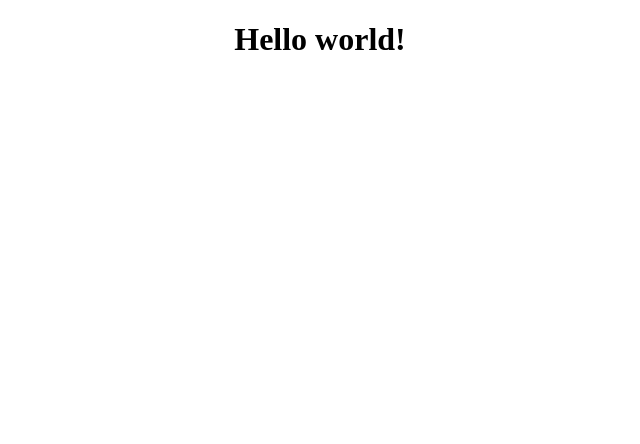
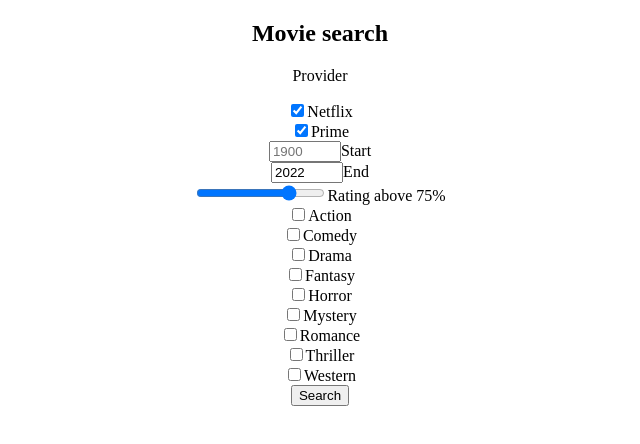
Before and after one commit to TKravel/movie-search-client, a React (Create React App) app: page / in a window 1280 px wide. Shown: the top 444 px of the page, without its empty margins (320-960 px from the left). Built offline with nearby package versions, Linux system fonts and the light colour scheme.

Commit message:
search form skeleton built

```diff
--- a/src/App.js
+++ b/src/App.js
@@ -1,9 +1,16 @@
+import { useEffect } from 'react';
 import './App.css';
+import { SearchBar } from './components/navbar/SearchBar';
 
 function App() {
+	useEffect(() => {
+		fetch('http://localhost:3001', {
+			method: 'GET',
+		});
+	}, []);
 	return (
 		<div className='App'>
-			<h1>Hello world!</h1>
+			<SearchBar />
 		</div>
 	);
 }
--- /dev/null
+++ b/src/components/navbar/Checkbox.jsx
@@ -0,0 +1,18 @@
+import React from 'react';
+
+export const Checkbox = ({ id, label, value, onChange }) => {
+	return (
+		<div>
+			<label htmlFor={id}>
+				<input
+					type='checkbox'
+					id={id}
+					name={id}
+					checked={value}
+					onChange={onChange}
+				/>
+				{label}
+			</label>
+		</div>
+	);
+};
--- /dev/null
+++ b/src/components/navbar/NumberInput.jsx
@@ -0,0 +1,19 @@
+import React from 'react';
+
+export const NumberInput = ({ id, label, min, max, value, onChange }) => {
+	return (
+		<label htmlFor='id'>
+			<input
+				id={id}
+				name={id}
+				type='number'
+				placeholder={min}
+				min={min}
+				max={max}
+				value={value}
+				onChange={onChange}
+			/>
+			{label}
+		</label>
+	);
+};
--- /dev/null
+++ b/src/components/navbar/RangeInput.jsx
@@ -0,0 +1,18 @@
+import React from 'react';
+
+export const RangeInput = ({ id, label, value, onChange }) => {
+	return (
+		<div>
+			<label htmlFor={id}>
+				<input
+					id={id}
+					name={id}
+					type='range'
+					value={value}
+					onChange={onChange}
+				/>
+				{label} <span> above {value}%</span>
+			</label>
+		</div>
+	);
+};
--- /dev/null
+++ b/src/components/navbar/SearchBar.jsx
@@ -0,0 +1,186 @@
+import React, { useState } from 'react';
+import { Button } from '../reusable/Button';
+import { Checkbox } from './Checkbox';
+import { NumberInput } from './NumberInput';
+import { RangeInput } from './RangeInput';
+
+export const SearchBar = () => {
+	const [checkboxes, setCheckboxes] = useState({
+		netflix: true,
+		prime: true,
+	});
+	const [startDate, setStartDate] = useState('');
+	const [dateRange, setDateRange] = useState({
+		startDate: '',
+		endDate: '2022',
+	});
+	const [rating, setRating] = useState(75);
+	const [genreSelection, setGenreSelection] = useState({
+		action: false,
+		comedy: false,
+		drama: false,
+		fantasy: false,
+		horror: false,
+		mystery: false,
+		romance: false,
+		thriller: false,
+		western: false,
+	});
+
+	const handleCheckboxes = (e) => {
+		const box = e.target.id;
+		const value = e.target.checked;
+		console.log('clicked');
+		setCheckboxes((prevValues) => {
+			return {
+				...prevValues,
+				[box]: value,
+			};
+		});
+	};
+
+	const handleDate = (e) => {
+		const dateSelection = e.target.id;
+		const value = e.target.value;
+
+		if (value.length > 4) {
+			return;
+		}
+
+		setDateRange((prevValues) => {
+			return {
+				...prevValues,
+				[dateSelection]: value,
+			};
+		});
+	};
+
+	const handleRating = (e) => {
+		const value = e.target.value;
+		console.log(value);
+
+		setRating(value);
+	};
+
+	const handleGenre = (e) => {
+		const box = e.target.id;
+		const value = e.target.checked;
+
+		setGenreSelection((prevValues) => {
+			return {
+				...prevValues,
+				[box]: value,
+			};
+		});
+	};
+
+	const handleSubmit = (e) => {
+		e.preventDefault();
+		console.log(checkboxes, dateRange, rating, genreSelection);
+	};
+	return (
+		<nav>
+			<form onSubmit={handleSubmit}>
+				<h1>Movie search</h1>
+				<p>Provider</p>
+				<Checkbox
+					id='netflix'
+					name='netflix'
+					label='Netflix'
+					value={checkboxes.netflix}
+					onChange={handleCheckboxes}
+				/>
+				<Checkbox
+					id='prime'
+					name='prime'
+					label='Prime'
+					value={checkboxes.prime}
+					onChange={handleCheckboxes}
+				/>
+				<div>
+					<NumberInput
+						id='startDate'
+						label='Start'
+						min='1900'
+						max='2022'
+						value={dateRange.startDate}
+						onChange={handleDate}
+					/>
+				</div>
+				<div>
+					<NumberInput
+						id='endDate'
+						label='End'
+						min='1900'
+						max='2022'
+						value={dateRange.endDate}
+						onChange={handleDate}
+					/>
+				</div>
+				<RangeInput
+					id='rating'
+					label='Rating'
+					value={rating}
+					onChange={handleRating}
+				/>
+				<div id='genre-container'>
+					<Checkbox
+						id='action'
+						label='Action'
+						value={genreSelection.action}
+						onChange={handleGenre}
+					/>
+					<Checkbox
+						id='comedy'
+						label='Comedy'
+						value={genreSelection.comedy}
+						onChange={handleGenre}
+					/>
+					<Checkbox
+						id='drama'
+						label='Drama'
+						value={genreSelection.drama}
+						onChange={handleGenre}
+					/>
+					<Checkbox
+						id='fantasy'
+						label='Fantasy'
+						value={genreSelection.fantasy}
+						onChange={handleGenre}
+					/>
+					<Checkbox
+						id='horror'
+						label='Horror'
+						value={genreSelection.horror}
+						onChange={handleGenre}
+					/>
+					<Checkbox
+						id='mystery'
+						label='Mystery'
+						value={genreSelection.mystery}
+						onChange={handleGenre}
+					/>
+					<Checkbox
+						id='romance'
+						label='Romance'
+						value={genreSelection.romance}
+						onChange={handleGenre}
+					/>
+					<Checkbox
+						id='thriller'
+						label='Thriller'
+						value={genreSelection.Thriller}
+						onChange={handleGenre}
+					/>
+					<Checkbox
+						id='western'
+						label='Western'
+						value={genreSelection.western}
+						onChange={handleGenre}
+					/>
+				</div>
+				<Button id='search-button' type='submit' text='Search' />
+			</form>
+		</nav>
+	);
+};
--- /dev/null
+++ b/src/components/reusable/Button.jsx
@@ -0,0 +1,9 @@
+import React from 'react';
+
+export const Button = ({ id, type, text }) => {
+	return (
+		<button id={id} type={type}>
+			{text}
+		</button>
+	);
+};
```
